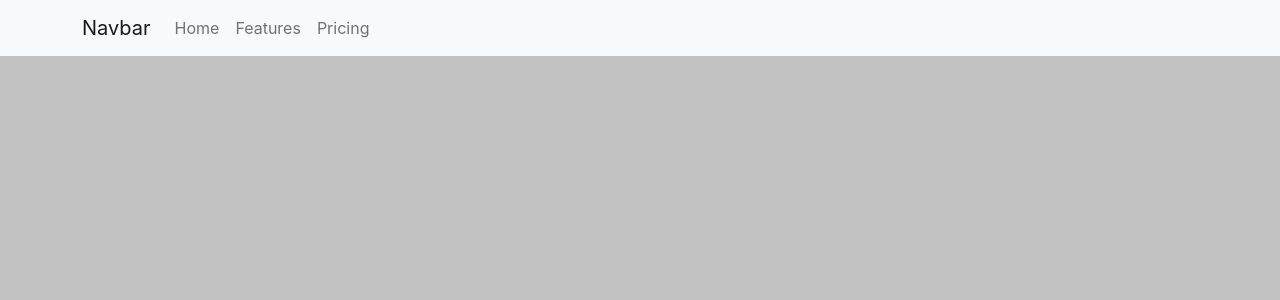
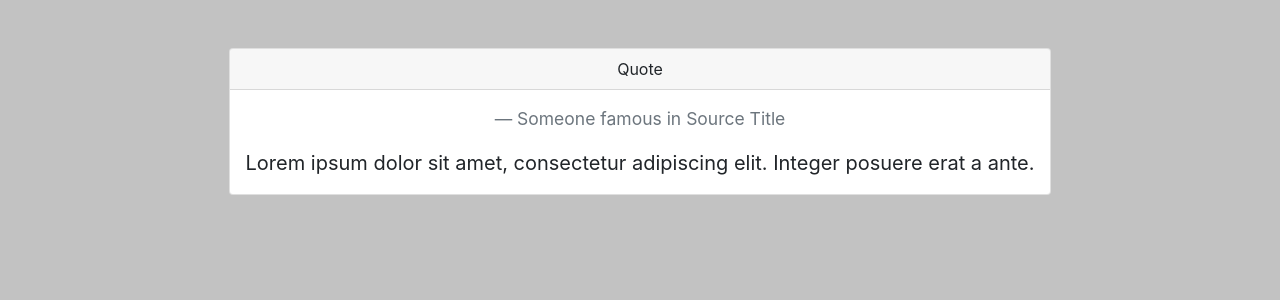
Before and after one commit to Az-s/app-65, a React (Create React App) app: page / in a window 1280 px wide. Shown: the top 300 px of the page. Built offline with nearby package versions, Linux system fonts and the light colour scheme.

Commit message:
add links to navbar

```diff
--- a/src/components/GetPages.js
+++ b/src/components/GetPages.js
@@ -1,19 +1,31 @@
 import React, { useState, useEffect } from 'react';
-import { Navbar ,  Container , Nav} from 'react-bootstrap';
+import { Card, Container } from 'react-bootstrap';
 
 const GetPages = () => {
+    const [pages, setPages] = useState();
+
+    useEffect(() => {
+
+    }, [])
     return (
         <>
-            <Navbar bg="light" variant="light">
-                <Container>
-                    <Navbar.Brand href="#home">Navbar</Navbar.Brand>
-                    <Nav className="me-auto">
-                        <Nav.Link href="#home">Home</Nav.Link>
-                        <Nav.Link href="#features">Features</Nav.Link>
-                        <Nav.Link href="#pricing">Pricing</Nav.Link>
-                    </Nav>
-                </Container>
-            </Navbar>
+            <Container className='d-flex justify-content-center'>
+                <Card className='mt-5'>
+                    <Card.Header>Quote</Card.Header>
+                    <Card.Body>
+                        <blockquote className="blockquote mb-0">
+                            <footer className="blockquote-footer pt-3">
+                                Someone famous in Source Title
+                            </footer>
+                            <p>
+                                {' '}
+                                Lorem ipsum dolor sit amet, consectetur adipiscing elit. Integer posuere
+                                erat a ante.{' '}
+                            </p>
+                        </blockquote>
+                    </Card.Body>
+                </Card>
+            </Container>
         </>
     )
 }
```
